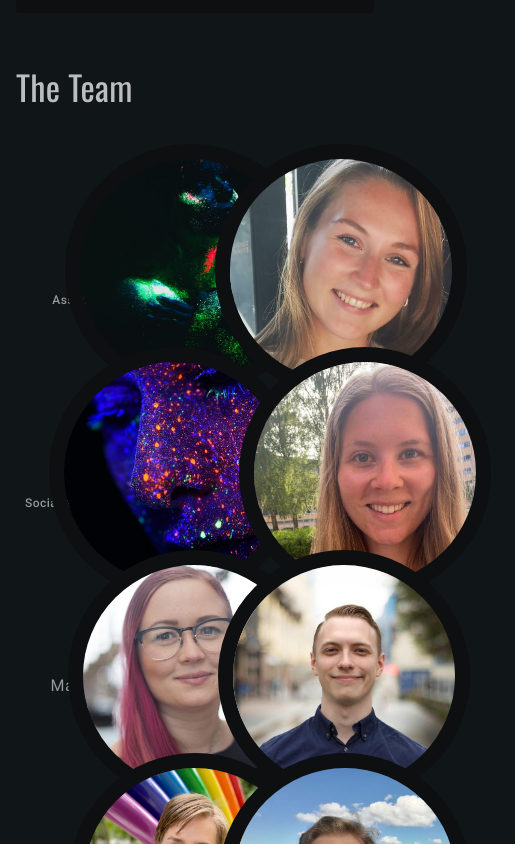
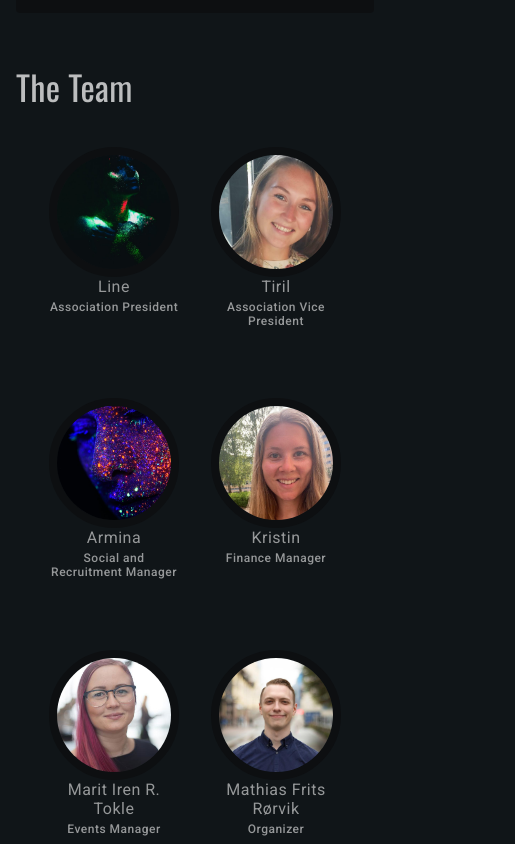
Before and after one commit to Oslo-CTF/osloctf.github.io, a Vue app: page / in a window 390 px wide. Shown: the part 4680-5524 px from the top of the page, 515 px wide, since content can reach past the window. Built offline with nearby package versions, Linux system fonts and the light colour scheme.

Commit message:
Fix pictures for small monitors

```diff
--- a/src/styles/team.css
+++ b/src/styles/team.css
@@ -11,38 +11,37 @@
 /* Members */
 
 .member {
-    margin: 0.5rem 0;
+	--avatar-container-size: 200px;
+	--avatar-container-padding: 1rem;
+
+    margin: 1.2rem 0;
+	padding: 0.3rem;
 }
 
     .avatarContainer {
-        --avatar-container-size: 300px;
-        --avatar-container-padding: 3rem;
-
-        display: grid;
-        place-items: center;
-        position: relative;
-
         width: var(--avatar-container-size);
         height: var(--avatar-container-size);
 
         border-radius: 50%;
     }
         .avatar {
-            padding: var(--avatar-container-padding);
-            position: relative;
-			width: 300px;
-			height: 300px;
+			position: relative;
         }
 
             .avatar img {
                 display: block;
-                width: 100%;
-				height: 100%;
+                width: var(--avatar-container-size);
+				height: var(--avatar-container-size);
 				object-fit: cover;
 
                 border-radius: 50%;
-                border: 15px solid var(--background-secondary);
+                border: 0.5rem solid var(--background-secondary);
             }
+
+			.avatar:hover {
+				-webkit-filter: contrast(150%);
+				filter: contrast(150%);
+			}
 
     /* Member Details - The area below the profile picture */
 
@@ -50,6 +49,7 @@
         display: grid;
         grid-gap: 0.25rem;
 
+		max-width: var(--avatar-container-size);
         text-align: center;
     }
 
@@ -64,8 +64,22 @@
         }
 
 @media (max-width: 700px) {
-    .avatarContainer {
-        --avatar-container-size: 150px;
-        --avatar-container-padding: 1.5rem;
-    }
+	.member {
+		--avatar-container-size: 130px;
+		--avatar-container-padding: 1.5rem;
+		padding: 1rem;
+	}
+		.avatarContainer {
+			width: var(--avatar-container-size);
+			height: var(--avatar-container-size);
+
+			margin: auto;
+			border-radius: 50%;
+    	}
+		.title {
+			max-width: var(--avatar-container-size);
+		}
+		.name {
+			max-width: var(--avatar-container-size);
+		}
 }
```
